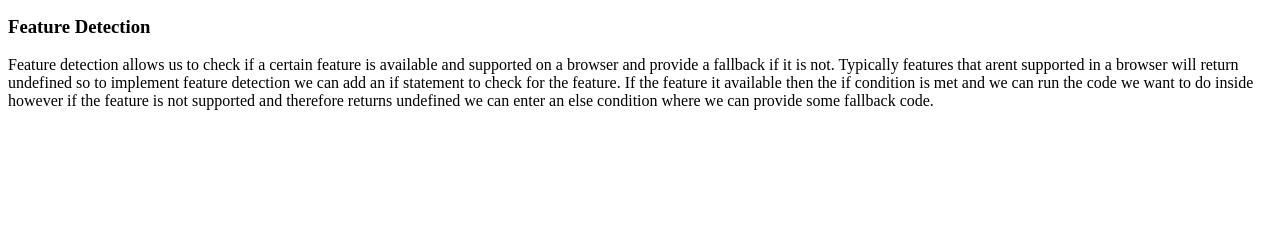
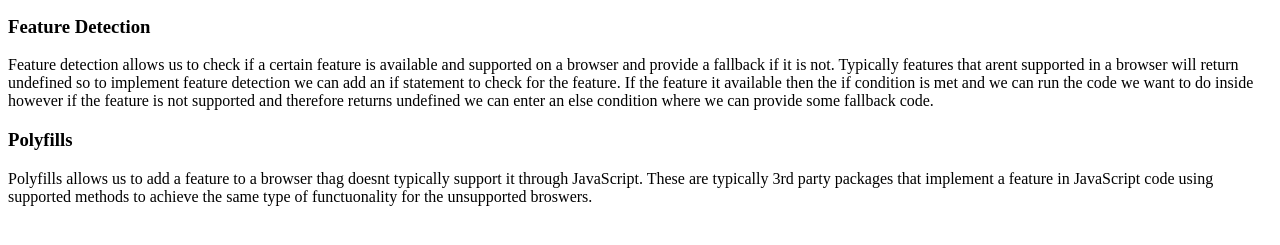
Before and after one commit to Adam-Harte/JavaScript-browser-support, a plain HTML site: page index.html in a window 1280 px wide. Shown: the part 137-382 px from the top of the page. Drawn offline with Linux system fonts and the light colour scheme.

Commit message:
polyfills description added

```diff
--- a/index.html
+++ b/index.html
@@ -26,5 +26,12 @@
 			supported and therefore returns undefined we can enter an else condition
 			where we can provide some fallback code.
 		</p>
+		<h3>Polyfills</h3>
+		<p>
+			Polyfills allows us to add a feature to a browser thag doesnt typically
+			support it through JavaScript. These are typically 3rd party packages that
+			implement a feature in JavaScript code using supported methods to achieve
+			the same type of functuonality for the unsupported broswers.
+		</p>
 	</body>
 </html>
```
